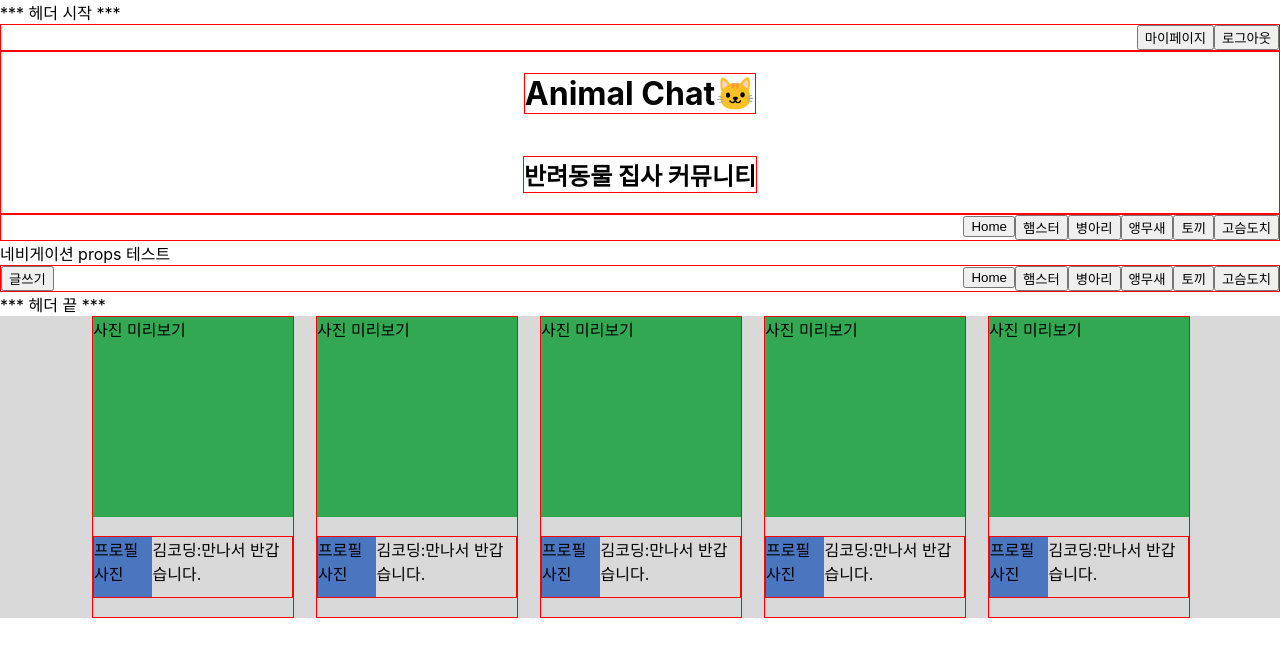
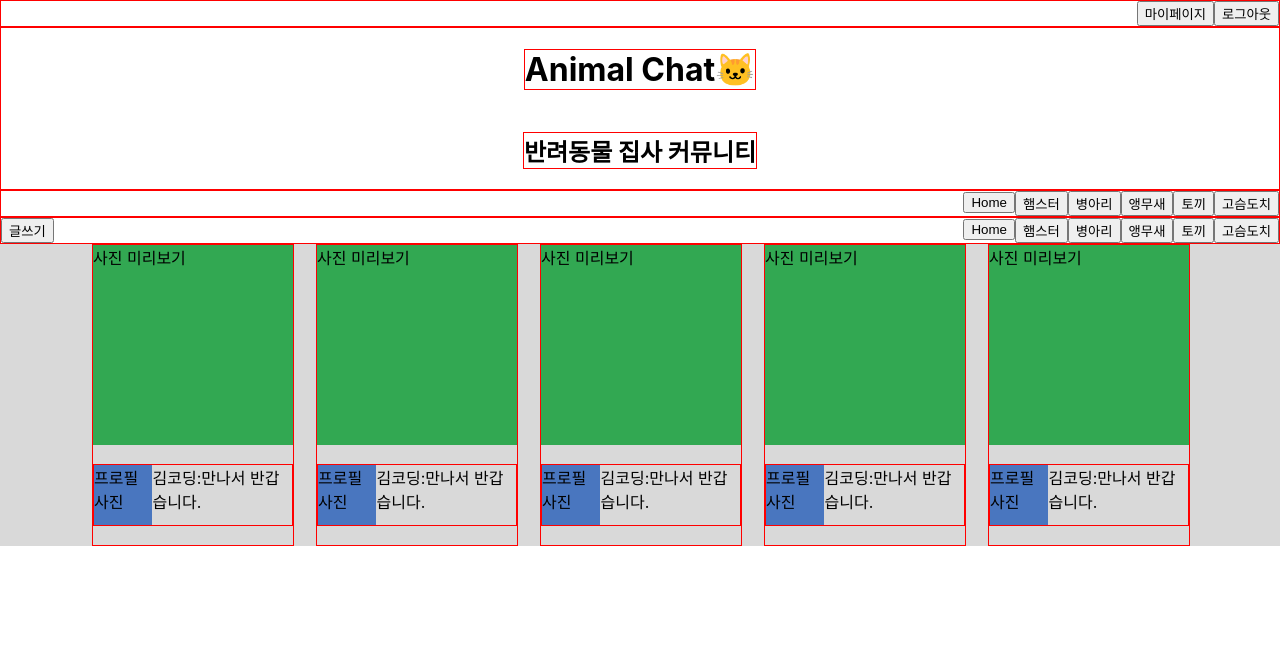
Before and after one commit to emily-hong/AnimalChat, a React (Create React App) app in the folder client/: page / in a window 1280 px wide. Shown: the top 656 px of the page. Built offline with nearby package versions, Linux system fonts and the light colour scheme.

Commit message:
Comment: 투두리스트 작성

```diff
--- a/client/src/App.js
+++ b/client/src/App.js
@@ -9,12 +9,9 @@ function App() {
   // testing
   return (
     <div className="App">
-      *** 헤더 시작 ***
       <Header />
       <Navigation />
-      네비게이션 props 테스트
       <Navigation isWriteButton={true} />
-      *** 헤더 끝 ***
       <Posts />
     </div>
   )
--- a/client/src/components/Posts.js
+++ b/client/src/components/Posts.js
@@ -29,4 +29,3 @@ export default function Posts() {
 // TODO
 // 게시물 자료 배열에 map으로 <SinglePostOnBoard /> 적용
 // height를 어떻게 해야 할까
-// box모델
--- a/client/src/components/SinglePostOnBoard.js
+++ b/client/src/components/SinglePostOnBoard.js
@@ -33,3 +33,4 @@ export default function SinglePostOnBoard() {
 // TODO
 // props : 미리보기 사진, 프로필 사진, 글쓴이, 제목
 // react-router-dom 적용 필요, 게시글마다(고민), 사진과 제목에 게시글로 연결시킬 링크가 필요하긴 하다
+// 사이즈 문제
```
